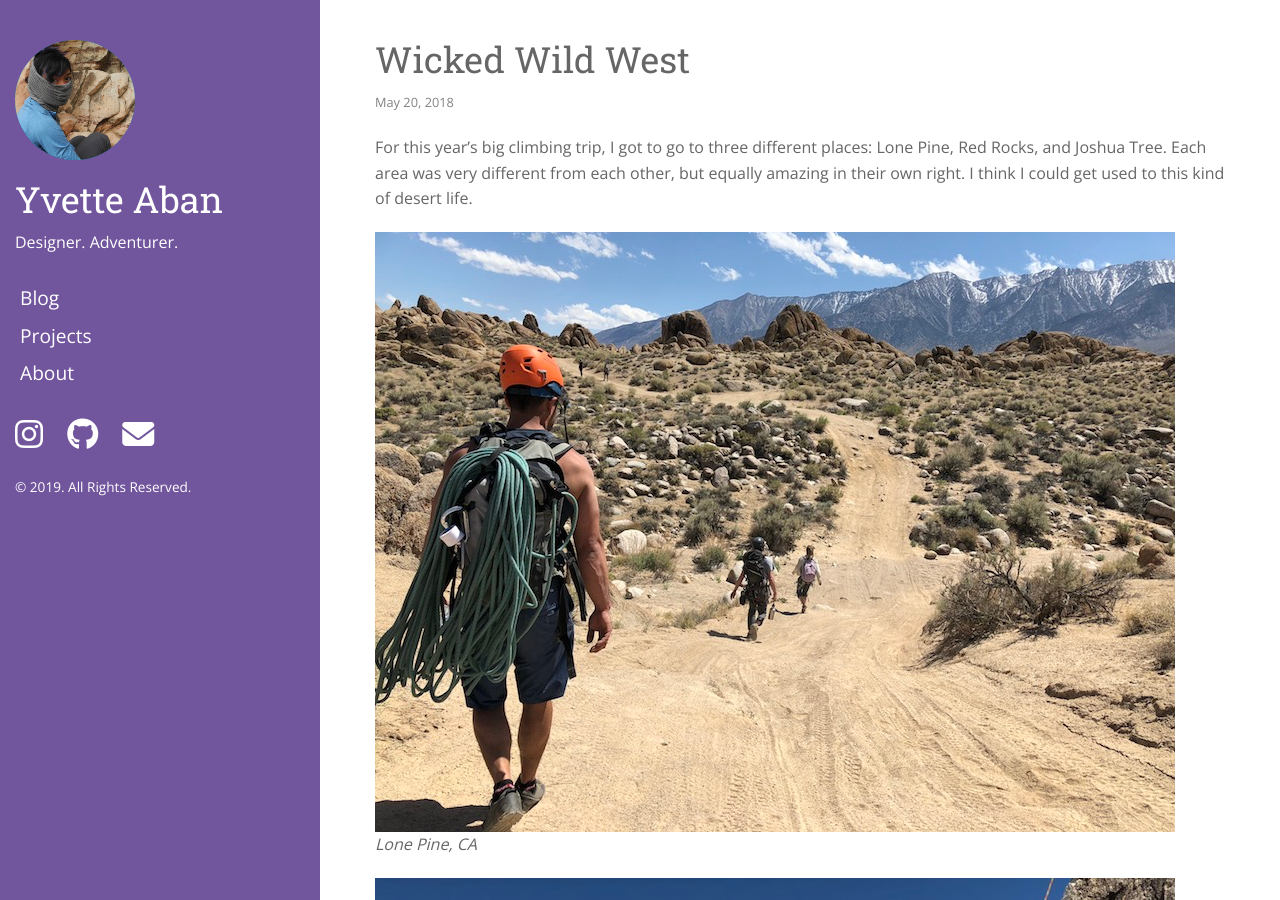
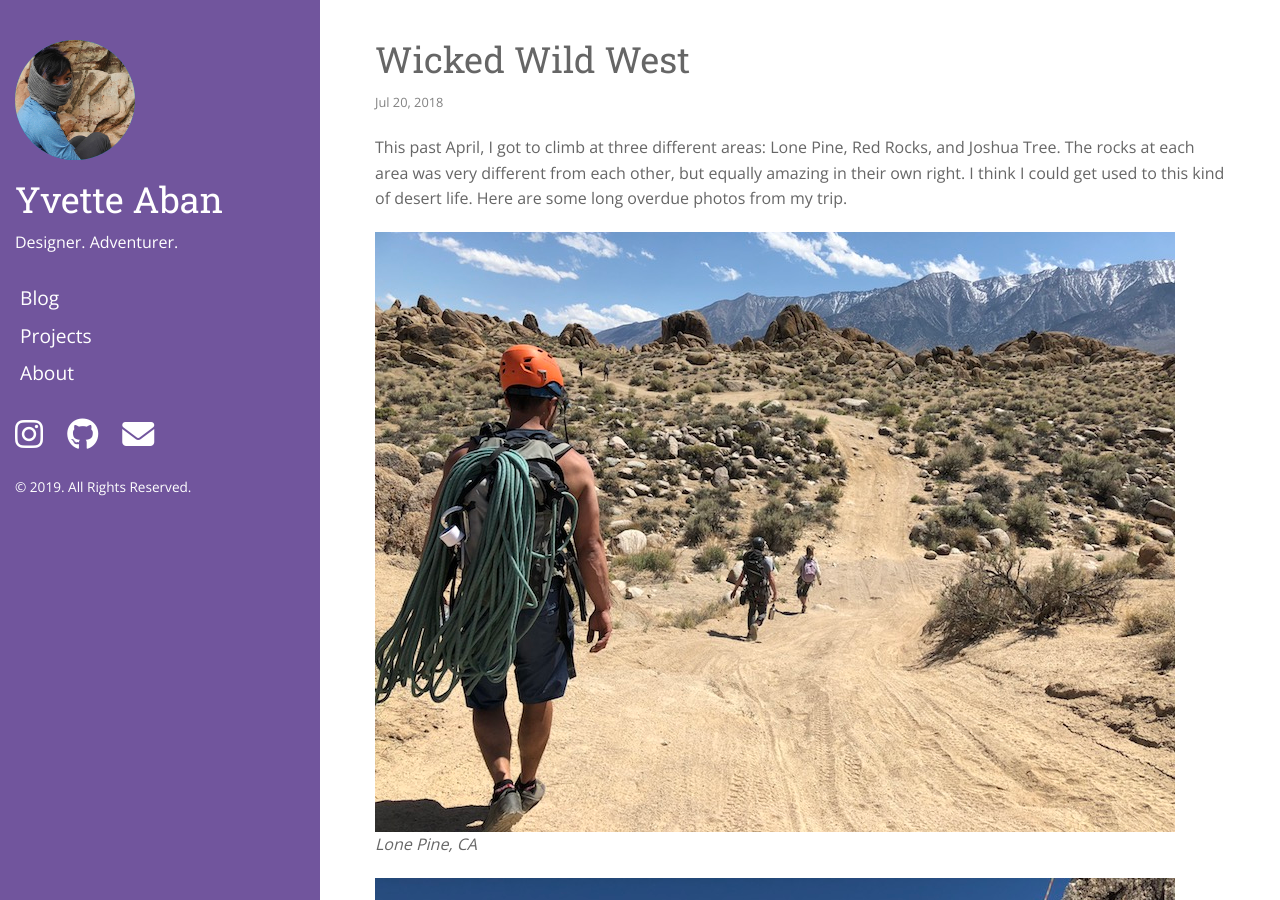
Before and after one commit to yvetteaban/yvetteaban.github.io, a Jekyll site: the page built from _posts/2018-05-20-wild-west.md, in a window 1280 px wide and 900 px high. Built offline with Jekyll 4.4.1, drawn with Linux system fonts in a browser that asks for light colours; nearby versions of some CDN libraries; comment, search, counter and statistics services are not loaded; some of the changed text lies outside the part shown.

Commit message:
update blog post

```diff
--- a/_posts/2018-05-20-wild-west.md
+++ b/_posts/2018-05-20-wild-west.md
@@ -1,10 +1,10 @@
 ---
 layout: post
 title:  "Wicked Wild West"
-date:   2018-05-20
+date:   2018-07-20
 ---
 
-For this year's big climbing trip, I got to go to three different places: Lone Pine, Red Rocks, and Joshua Tree. Each area was very different from each other, but equally amazing in their own right. I think I could get used to this kind of desert life.
+This past April, I got to climb at three different areas: Lone Pine, Red Rocks, and Joshua Tree. The rocks at each area was very different from each other, but equally amazing in their own right. I think I could get used to this kind of desert life. Here are some long overdue photos from my trip.
 
 ![Lone Pine approach]({{ site.baseurl }}/assets/ww-lone-pine-approach.JPG)
 *Lone Pine, CA*
@@ -16,10 +16,10 @@ For this year's big climbing trip, I got to go to three different places: Lone P
 *Shark's Fin - Lone Pine, CA*
 
 ![Plumber's Crack Red Rocks Park]({{ site.baseurl }}/assets/ww-plumbers-crack-red-rocks.JPG)
-*Plumber's Crack - Red Rock Canyon National Park, NV*
+*Plumber's Crack - Red Rocks, NV*
 
 ![Joshua Tree National Park]({{ site.baseurl }}/assets/ww-sexy-grandma-joshua-tree.JPG)
-*Sexy Grandma - Joshua Tree National Park*
+*Sexy Grandma - Joshua Tree, CA*
 
 ![Joshua Tree National Park]({{ site.baseurl }}/assets/ww-joshua-tree.JPG)
 *Joshua Tree National Park*
```
Also changed, not shown: 3 other files.
